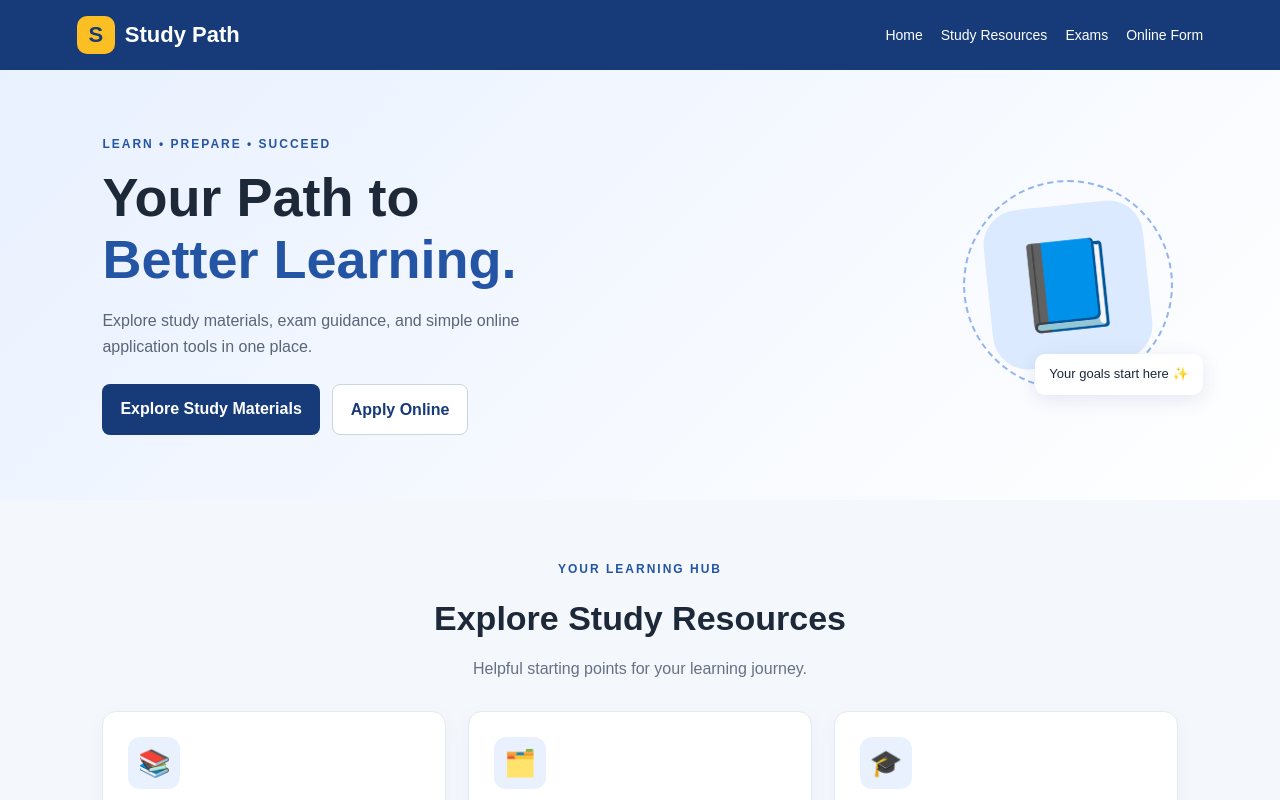
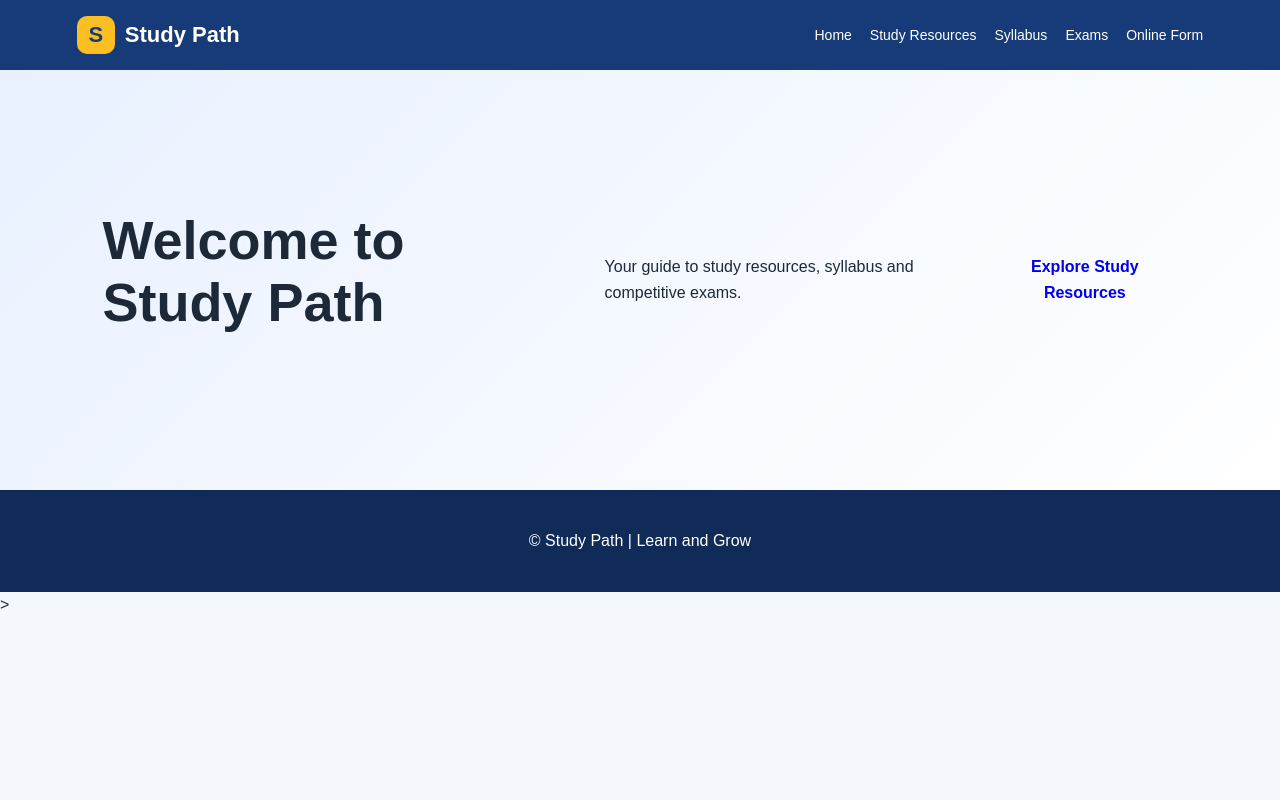
Before and after one commit to ag809232-glitch/Study-path-, a React (Vite) app: page / in a window 1280 px wide. Shown: the top 800 px of the page. Built offline with nearby package versions, Linux system fonts and the light colour scheme.

Commit message:
Update App.jsx

```diff
--- a/src/App.jsx
+++ b/src/App.jsx
@@ -1,82 +1,126 @@
 import React, { useState } from 'react';
+import { BrowserRouter, Routes, Route, Link } from 'react-router-dom';
 
-function UploadField({ label, accept, onChange, preview, help }) {
-  return <div className="upload-field">
-    <label>{label}</label>
-    <input type="file" accept={accept} onChange={onChange} />
-    <small>{help}</small>
-    {preview && <img className="preview" src={preview} alt={`${label} preview`} />}
-  </div>;
+function Home() {
+  return (
+    <section className="hero" id="home">
+      <h1>Welcome to Study Path</h1>
+      <p>Your guide to study resources, syllabus and competitive exams.</p>
+      <Link to="/notes" className="btn">Explore Study Resources</Link>
+    </section>
+  );
+}
+
+function Notes() {
+  return (
+    <section className="section">
+      <h1>Study Resources</h1>
+      <div className="cards">
+        <div className="card">
+          <h2>Study Notes</h2>
+          <p>Prepare your notes for important subjects.</p>
+        </div>
+        <div className="card">
+          <h2>Practice Questions</h2>
+          <p>Improve your preparation with practice.</p>
+        </div>
+      </div>
+    </section>
+  );
+}
+
+function Syllabus() {
+  return (
+    <section className="section">
+      <h1>Syllabus</h1>
+      <p>Choose your exam and prepare each subject step by step.</p>
+    </section>
+  );
+}
+
+function Exams() {
+  return (
+    <section className="section">
+      <h1>Competitive Exams</h1>
+      <div className="cards">
+        <div className="card"><h2>SSC CHSL</h2><p>Study and practice for SSC CHSL.</p></div>
+        <div className="card"><h2>PET</h2><p>Prepare general knowledge, maths and reasoning.</p></div>
+        <div className="card"><h2>NIMCET</h2><p>Explore MCA entrance exam preparation.</p></div>
+      </div>
+    </section>
+  );
+}
+
+function Application() {
+  const [form, setForm] = useState({
+    name: '',
+    father: '',
+    dob: '',
+    education: ''
+  });
+  const [message, setMessage] = useState('');
+
+  function update(event) {
+    setForm({ ...form, [event.target.name]: event.target.value });
+  }
+
+  function submit(event) {
+    event.preventDefault();
+    setMessage('Preview ready. This demo does not permanently save or submit your information.');
+  }
+
+  return (
+    <section className="form-section">
+      <h1>Student Application Form</h1>
+      <form onSubmit={submit}>
+        <label>Student Name</label>
+        <input name="name" value={form.name} onChange={update} required />
+
+        <label>Father's Name</label>
+        <input name="father" value={form.father} onChange={update} required />
+
+        <label>Date of Birth</label>
+        <input type="date" name="dob" value={form.dob} onChange={update} required />
+
+        <label>Education</label>
+        <input name="education" value={form.education} onChange={update} required />
+
+        <button type="submit">Preview Form</button>
+      </form>
+      {message && <p>{message}</p>}
+    </section>
+  );
 }
 
 export default function App() {
-  const [photo, setPhoto] = useState('');
-  const [signature, setSignature] = useState('');
-  const [message, setMessage] = useState('');
-  const [form, setForm] = useState({ name: '', father: '', dob: '', education: '' });
+  return (
+    <BrowserRouter>
+      <header className="topbar">
+        <Link className="brand" to="/">
+          <span className="brand-mark">S</span> Study Path
+        </Link>
+        <nav>
+          <Link to="/">Home</Link>
+          <Link to="/notes">Study Resources</Link>
+          <Link to="/syllabus">Syllabus</Link>
+          <Link to="/exams">Exams</Link>
+          <Link to="/application">Online Form</Link>
+        </nav>
+      </header>
 
-  const chooseFile = (setter) => (event) => {
-    const file = event.target.files?.[0];
-    if (!file) return;
-    if (file.size > 2 * 1024 * 1024) {
-      setMessage('Please choose a file smaller than 2 MB.');
-      event.target.value = '';
-      return;
-    }
-    setter(URL.createObjectURL(file));
-    setMessage('');
-  };
+      <main>
+        <Routes>
+          <Route path="/" element={<Home />} />
+          <Route path="/notes" element={<Notes />} />
+          <Route path="/syllabus" element={<Syllabus />} />
+          <Route path="/exams" element={<Exams />} />
+          <Route path="/application" element={<Application />} />
+        </Routes>
+      </main>
 
-  const update = (event) => setForm({ ...form, [event.target.name]: event.target.value });
-  const submit = (event) => {
-    event.preventDefault();
-    setMessage('Preview ready. This demo does not send or permanently save your personal information.');
-  };
-
-  return <div>
-    <header className="topbar">
-      <a className="brand" href="#home"><span className="brand-mark">S</span> Study Path</a>
-      <nav><a href="#home">Home</a><a href="#resources">Study Resources</a><a href="#exams">Exams</a><a href="#application">Online Form</a></nav>
-    </header>
-
-    <main>
-      <section className="hero" id="home">
-        <div className="hero-copy">
-          <p className="eyebrow">LEARN • PREPARE • SUCCEED</p>
-          <h1>Your Path to<br /><span>Better Learning.</span></h1>
-          <p className="hero-text">Explore study materials, exam guidance, and simple online application tools in one place.</p>
-          <div className="hero-actions"><a className="btn primary" href="#resources">Explore Study Materials</a><a className="btn light" href="#application">Apply Online</a></div>
-        </div>
-        <div className="hero-art"><div className="book">📘</div><div className="floating-note">Your goals start here ✨</div><div className="art-circle"></div></div>
-      </section>
-
-      <section className="section" id="resources">
-        <div className="section-heading"><p className="eyebrow">YOUR LEARNING HUB</p><h2>Explore Study Resources</h2><p>Helpful starting points for your learning journey.</p></div>
-        <div className="cards">
-          <article className="resource-card"><div className="card-icon">📚</div><h3>Study Notes</h3><p>Organize topic-wise notes and revise important concepts.</p><a href="#application">Explore resources →</a></article>
-          <article className="resource-card"><div className="card-icon">🗂️</div><h3>Syllabus</h3><p>Keep track of subjects, topics, and your study plan.</p><a href="#application">View syllabus →</a></article>
-          <article className="resource-card" id="exams"><div className="card-icon">🎓</div><h3>Competitive Exams</h3><p>Find a simple starting point for exam preparation.</p><a href="#application">Explore exams →</a></article>
-        </div>
-      </section>
-
-      <section className="form-section" id="application">
-        <div className="form-intro"><p className="eyebrow">ONLINE FORM DEMO</p><h2>Student Application</h2><p>Enter sample details and preview your photo and signature. This demo does not submit information to a server.</p><div className="privacy-note">🔒 Your selected files are previewed in this browser only.</div></div>
-        <form className="student-form" onSubmit={submit}>
-          <div className="form-grid">
-            <div className="field"><label htmlFor="name">Student Name *</label><input id="name" name="name" value={form.name} onChange={update} required placeholder="Enter full name" /></div>
-            <div className="field"><label htmlFor="father">Father's Name</label><input id="father" name="father" value={form.father} onChange={update} placeholder="Enter father's name" /></div>
-            <div className="field"><label htmlFor="dob">Date of Birth</label><input id="dob" name="dob" type="date" value={form.dob} onChange={update} /></div>
-            <div className="field"><label htmlFor="education">Education</label><select id="education" name="education" value={form.education} onChange={update}><option value="">Select qualification</option><option>Class 10</option><option>Class 12</option><option>Graduate</option><option>Other</option></select></div>
-          </div>
-          <div className="uploads">
-            <UploadField label="Passport Photo" accept="image/*" onChange={chooseFile(setPhoto)} preview={photo} help="Image file • Maximum 2 MB" />
-            <UploadField label="Signature" accept="image/*" onChange={chooseFile(setSignature)} preview={signature} help="Image file • Maximum 2 MB" />
-          </div>
-          <button className="btn primary submit" type="submit">Review Application</button>
-          {message && <p className="message" role="status">{message}</p>}
-        </form>
-      </section>
-    </main>
-    <footer><a className="brand footer-brand" href="#home"><span className="brand-mark">S</span> Study Path</a><p>Learn with confidence. Prepare with purpose.</p><small>Demo project • Not an official government website</small></footer>
-  </div>;
+      <footer>
+        <p>© Study Path | Learn and Grow</p>
+      </footer>
+    </BrowserRouter>
+  );
 }
```
